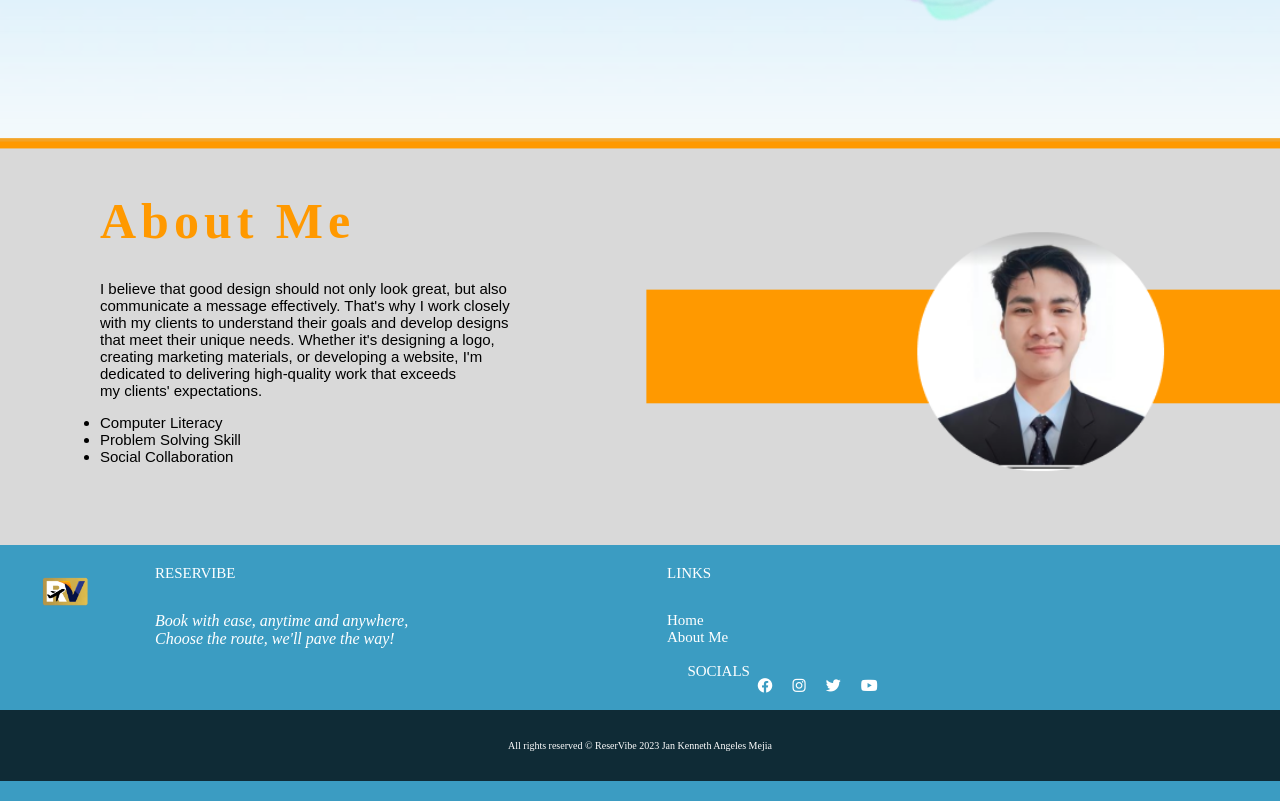
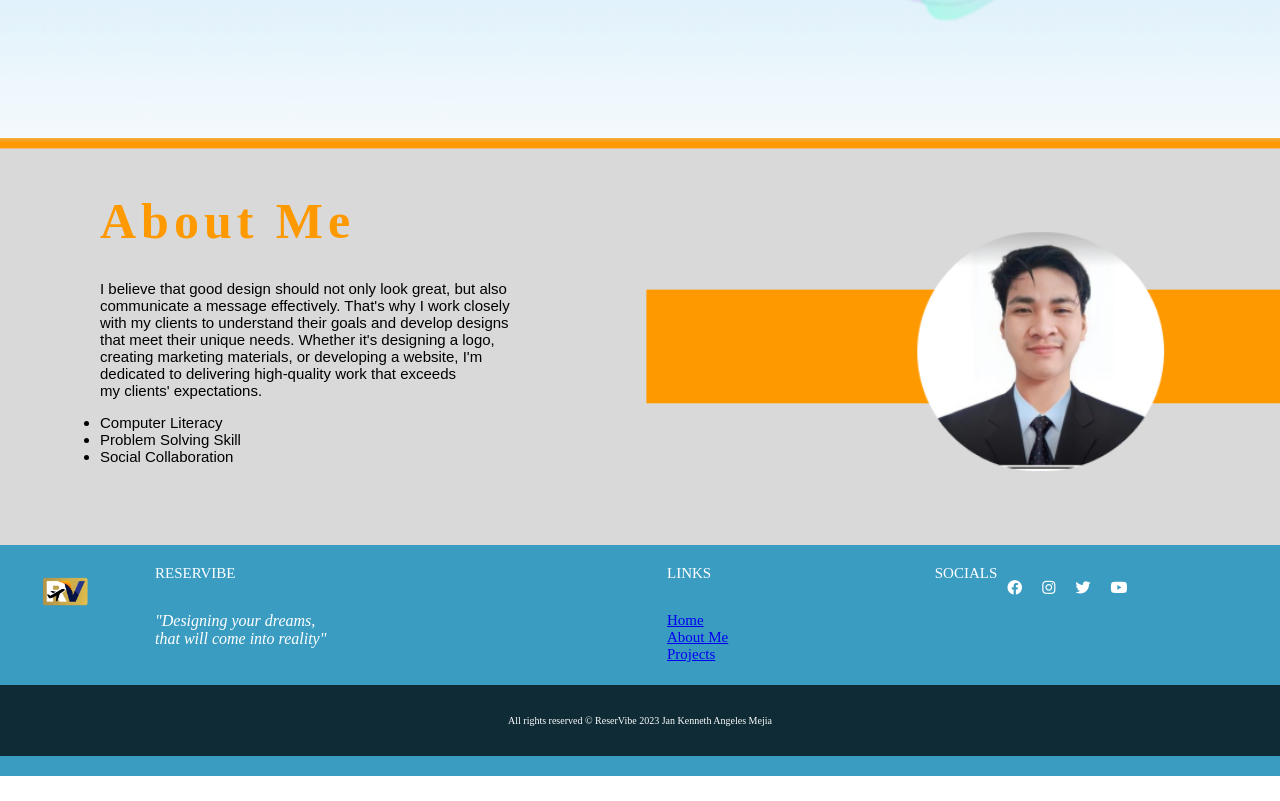
Before and after one commit to JeeeeKen/jkamejia.github.io, a plain HTML site: page index.html in a window 1280 px wide. Shown: the part 452-1253 px from the top of the page. After the commit the page ends 1228 px from the top, so only its background shows below. Drawn offline with Linux system fonts and the light colour scheme.

Commit message:
Update index.html

```diff
--- a/index.html
+++ b/index.html
@@ -57,16 +57,16 @@
 
             <div class="footer-colm">
                 <h2>ReserVibe</h2>
-                <p><i>Book with ease, anytime and anywhere,<br>
-                    Choose the route, we'll pave the way!</i></p>
+                <p><i>"Designing your dreams,<br>
+                    that will come into reality"</i></p>
             </div>
 
             <div class="footer-col">
-                <ul class="Links">
+                <ul class="links">
                     <h2>Links</h2>
-                    <li><a href="https://jeeeeken.github.io/psuuc-jkamejia.github.io/"></a>Home</li>
-                    <li><a href="#aboutme"></a>About Me</li>
-                    <li><a href="https://jeeeeken.github.io/reservibe/></a>Projects</li>
+                    <li><a href="https://jeeeeken.github.io/psuuc-jkamejia.github.io/">Home</a></li>
+                    <li><a href="#aboutme">About Me</a></li>
+                    <li><a href="https://jeeeeken.github.io/reservibe/">Projects</a></li>
 
 
             </div>
```
